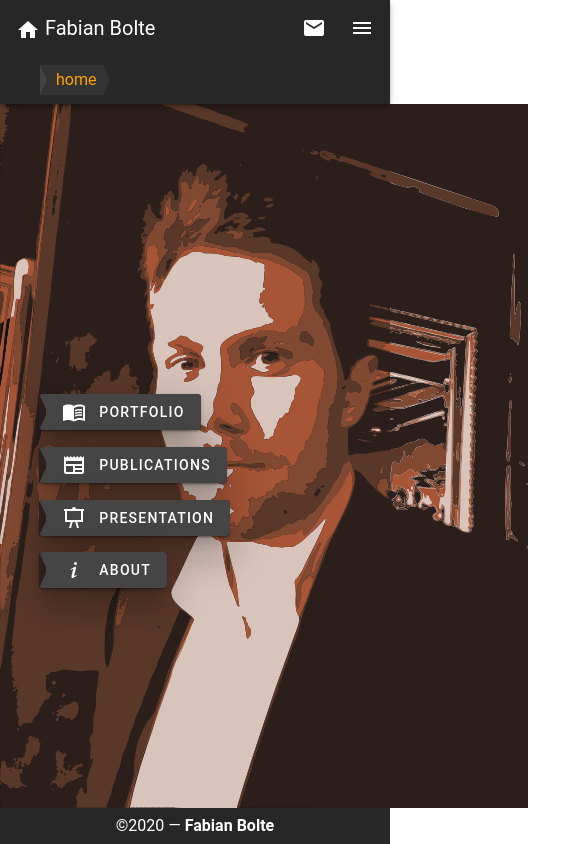
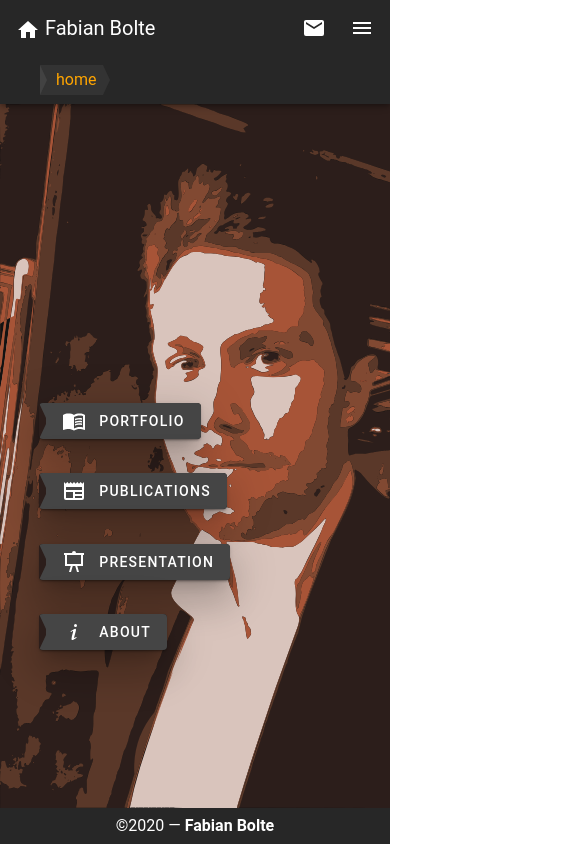
Before and after one commit to yngve-sk/portfolio, a Vue app: page /about in a window 390 px wide. Shown: the top 844 px of the page, 585 px wide, since content can reach past the window. Built offline with nearby package versions, Linux system fonts and the light colour scheme; the HTML template or start-up script is replaced by a standard one.

Commit message:
fix page width and button distance for mobile

```diff
--- a/src/App.vue
+++ b/src/App.vue
@@ -68,6 +68,10 @@ export default {
 </script>
 
 <style>
+.v-application {
+  overflow: hidden;
+}
+
 .slide-left-enter-active,
 .slide-left-leave-active,
 .slide-right-enter-active,
--- a/src/pages/Home.vue
+++ b/src/pages/Home.vue
@@ -27,7 +27,8 @@
       >
         <v-card class="pageLink" v-for="(page, i) in pages" :key="i">
           <v-btn :to="page.link" elevation="24">
-            <v-icon class="mr-3">{{page.icon}}</v-icon>{{page.name}}
+            <v-icon class="mr-3">{{page.icon}}</v-icon>
+            {{page.name}}
           </v-btn>
         </v-card>
       </v-flex>
@@ -36,7 +37,12 @@
 </template>
 
 <script>
-import { mdiBookOpenVariant, mdiNewspaper, mdiPresentation, mdiInformationVariant } from '@mdi/js'
+import {
+  mdiBookOpenVariant,
+  mdiNewspaper,
+  mdiPresentation,
+  mdiInformationVariant
+} from '@mdi/js';
 
 function initProfile() {
   let profileImage = document.querySelector('#profileImage');
@@ -54,8 +60,7 @@ function animateProfile() {
     profileImage.style.opacity = 1;
   }, 2000);
   setTimeout(() => {
-    imageStrokes.style.transition =
-      'opacity 3s';
+    imageStrokes.style.transition = 'opacity 3s';
     imageStrokes.style.opacity = 0;
   }, 3000);
 }
@@ -146,7 +151,7 @@ export default {
   position: absolute;
   left: 10%;
   top: 40%;
-  height: 30%;
+  height: 40%;
   width: 100%;
 }
 .pageLink {
```
